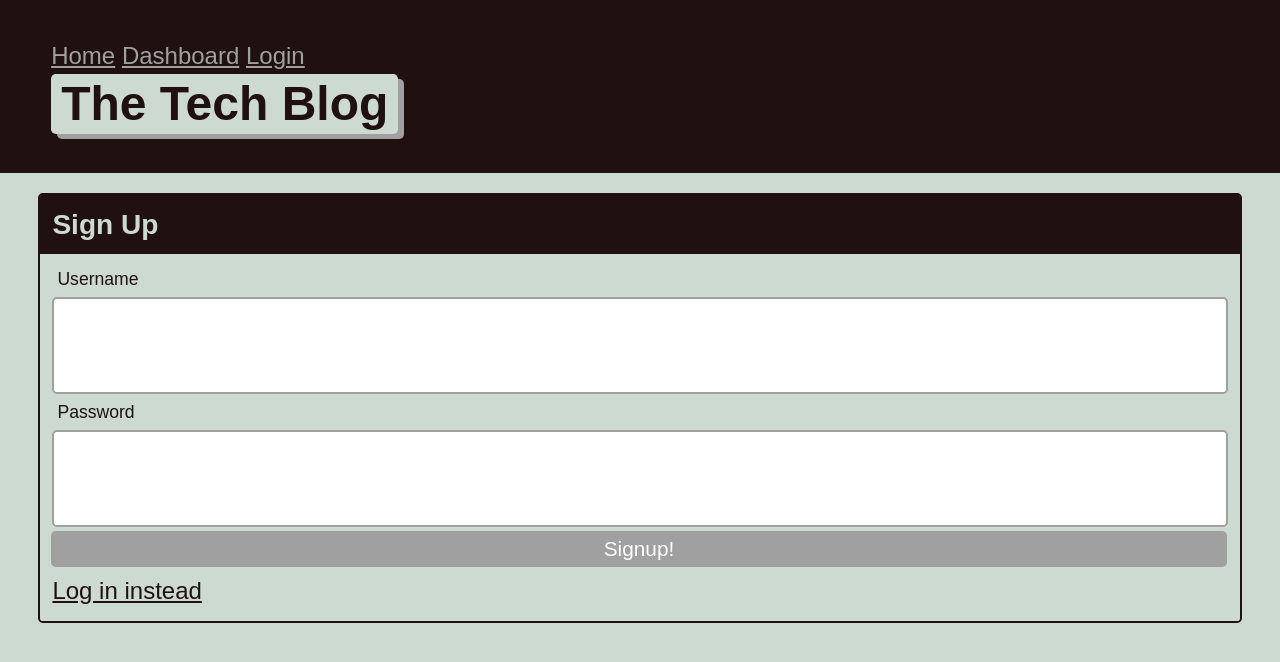
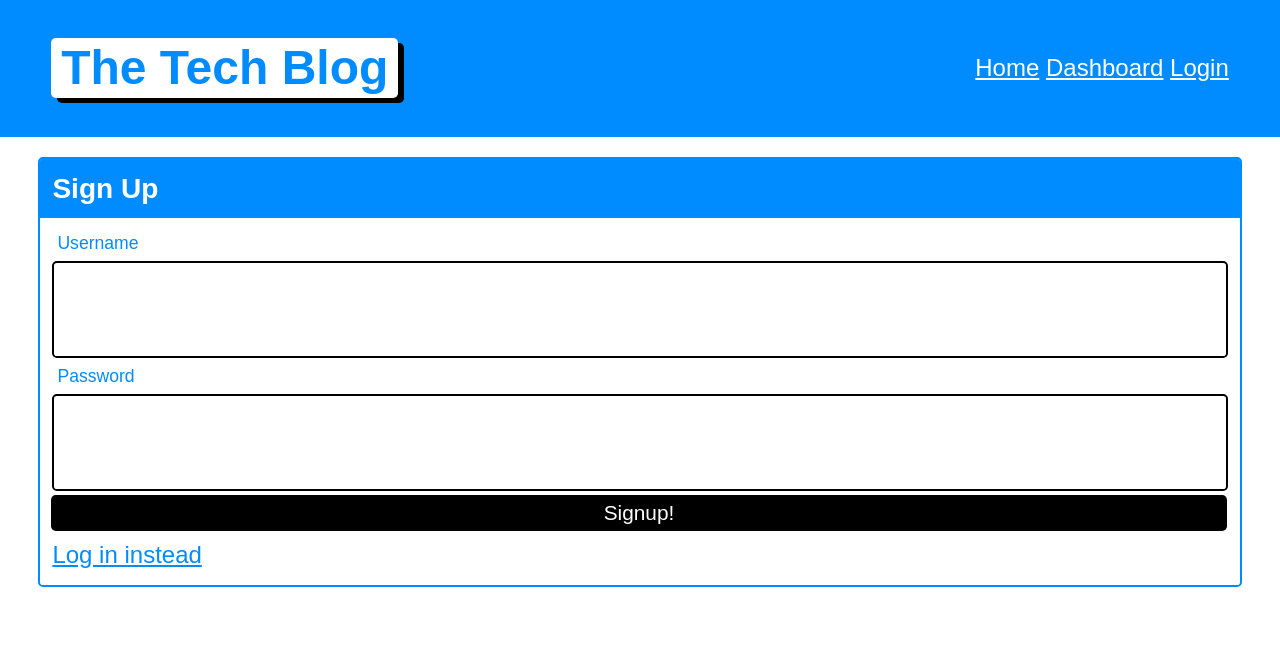
Before and after one commit to Keemperor/JY-MVC-Tech-Blog, a Node server app: page /signup in a window 1280 px wide. Shown: the top 662 px of the page. Run offline with Node 20, Linux system fonts and the light colour scheme; some libraries are stand-ins or nearby versions.

Commit message:
style changes

```diff
--- a/public/stylesheets/style.css
+++ b/public/stylesheets/style.css
@@ -1,9 +1,9 @@
 :root {
-  --primary: #ccdad1;
-  --secondary: #dce9d5;
-  --tertiary: #788585;
-  --light-dark: #a1a0a1;
-  --dark: #201110;
+  --primary: #ffffff;
+  --secondary: #27fdf3;
+  --tertiary: #000000;
+  --dark: #000000;
+  --blue: #008cff;
   --border-radius: .3rem;
 }
 
@@ -16,7 +16,7 @@ body {
   margin: 0;
   padding: 0;
   font-family: "IBM Plex Sans", sans-serif;
-  color: var(--dark);
+  color: var(--blue);
   line-height: 1.5;
   font-size: 24px;
 }
@@ -28,7 +28,7 @@ h5,
 h6 {
   font-weight: 700;
   margin: 0;
-  color: var(--dark);
+  color: var(--blue);
   line-height: 1.25;
 }
 
@@ -66,7 +66,7 @@ p {
   color: white;
   border: none;
   outline: none;
-  background-color: var(--light-dark);
+  background-color: var(--dark);
   transform: translate(-1px, -1px);
 }
 
@@ -74,7 +74,7 @@ p {
   color: var(--primary);
   background-color: var(--tertiary);
   transform: translate(0, 0);
-  box-shadow: 2px 2px var(--dark);
+  box-shadow: 2px 2px var(--blue);
 }
 
 .btn-inline {
@@ -86,7 +86,7 @@ p {
   color: var(--primary);
   border: none;
   outline: none;
-  background-color: var(--light-dark);
+  background-color: var(--dark);
   box-shadow: 3px 3px var(--secondary);
   transform: translate(-1px, -1px);
   display: inline-block;
@@ -101,13 +101,16 @@ p {
   color: var(--primary);
   background-color: var(--tertiary);
   transform: translate(0, 0);
-  box-shadow: 2px 2px var(--dark);
+  box-shadow: 2px 2px var(--blue);
 }
 
 .hero {
   padding: 3% 4%;
-  background-color: var(--dark);
+  background-color: var(--blue);
   color: var(--primary);
+  display:flex;
+  justify-content: space-between;
+  align-items: center;
 }
 
 .hero p {
@@ -117,11 +120,11 @@ p {
 .app-title {
   font-size: 3rem;
   background-color: var(--primary);
-  color: var(--dark);
+  color: var(--blue);
   padding: 0 10px;
   display: inline-block;
   border-radius: var(--border-radius);
-  box-shadow: 6px 5px var(--light-dark);
+  box-shadow: 6px 5px var(--dark);
 }
 
 .list-group {
@@ -133,13 +136,13 @@ p {
   margin-bottom: 10px;
   padding: 1.5%;
   border-radius: var(--border-radius);
-  background-color: var(--light-dark);
+  background-color: var(--dark);
   color: var(--primary);
   text-decoration: none;
 }
 
 .list-item:hover {
-  background-color: var(--dark);
+  background-color: var(--blue);
 }
 
 .status-icon {
@@ -160,13 +163,13 @@ p {
 
 .card {
   margin: 0 0 20px 0;
-  border: 2px solid var(--dark);
+  border: 2px solid var(--blue);
   border-radius: var(--border-radius);
 }
 
 .card-header {
   color: var(--primary);
-  background-color: var(--dark);
+  background-color: var(--blue);
   padding: 1%;
   border-radius: calc(.18rem - 1px) calc(.18rem - 1px) 0 0;
 }
@@ -178,16 +181,16 @@ p {
 h4 {
   font-weight: 700;
   margin: 0;
-  color: var(--light-dark);
+  color: var(--dark);
   line-height: 1.25;
 }
 
 .link {
-  color: var(--light-dark);
+  color: var(--primary);
 }
 
 .login-link {
-  color: var(--dark);
+  color: var(--blue);
 }
 
 .nav {
@@ -220,7 +223,7 @@ footer {
   padding: 3%;
   margin: 5px 0;
   font-size: 1.2rem;
-  border: 2px solid var(--light-dark);
+  border: 2px solid var(--dark);
   border-radius: var(--border-radius);
 }
 
@@ -332,7 +335,16 @@ footer {
 }
 /* col-sm */
 
+@media screen and (min-width: 450px) {
+  .hero {
+    flex-direction: column;
+  }
+}
+
 @media screen and (min-width: 640px) {
+  .hero {
+    flex-direction: column;
+  }
   .col-sm-1 {
       flex: 0 0 calc(100% * 1 / 12 - 2%);
   }
@@ -373,6 +385,9 @@ footer {
 /* col-md */
 
 @media screen and (min-width: 768px) {
+  .hero {
+    flex-direction: row;
+  }
   .col-md-1 {
       flex: 0 0 calc(100% * 1 / 12 - 2%);
   }
--- a/views/layouts/main.handlebars
+++ b/views/layouts/main.handlebars
@@ -11,6 +11,7 @@
 <body>
   <div class="wrapper">
       <header class="hero">
+         <h1 class="app-title"><i class="fab "></i>The Tech Blog</h1>
           <div>
             <nav class"nav">
                     <a class="link" href="/">Home</a>
@@ -23,7 +24,7 @@
                 </nav>
           </div>
 
-          <h1 class="app-title"><i class="fab "></i>The Tech Blog</h1>
+
       </header>
 
     <main>
```
